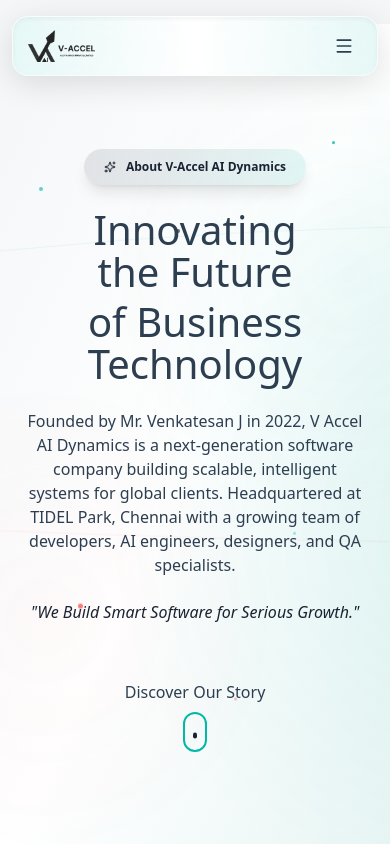
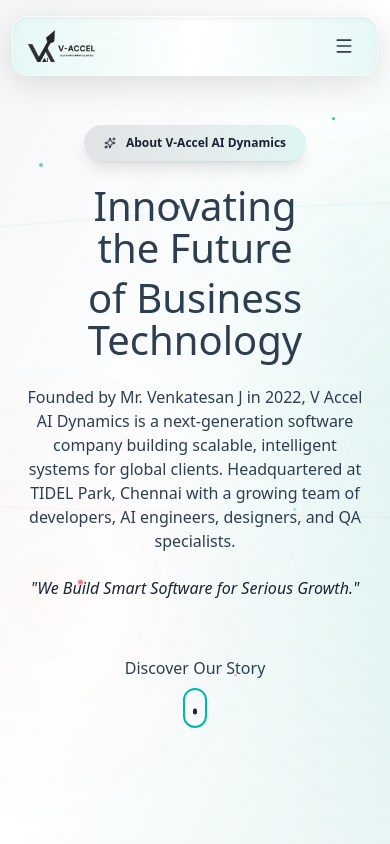
Before and after one commit to dan404cipher/v-accel-website, a Next.js app: page /about in a window 390 px wide. Shown: the top 844 px of the page. Built offline with nearby package versions, Linux system fonts and the light colour scheme.

Commit message:
Opasity Reduseced

```diff
--- a/src/app/layout.tsx
+++ b/src/app/layout.tsx
@@ -48,7 +48,7 @@
       <body className={`${geistSans.variable} ${geistMono.variable} min-h-screen bg-[#F4F6F8] antialiased`}>
         <div className="flex min-h-screen flex-col">
           <ParentNavigation />
-          <main className="flex-1 pt-6 md:pt-0">{children}</main>
+          <main className="flex-1 pt-0 md:pt-0">{children}</main>
           <ParentFooter />
         </div>
       </body>
```
